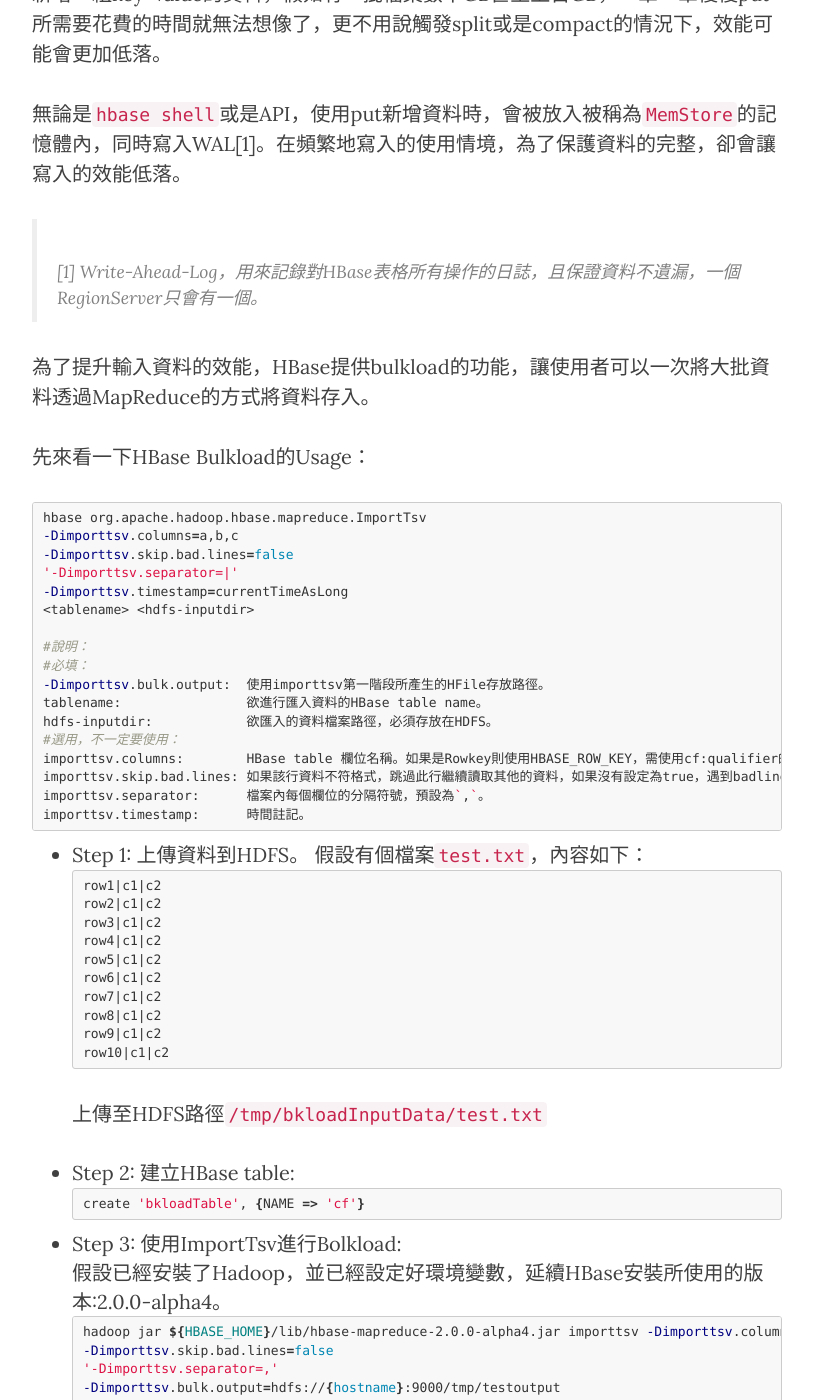
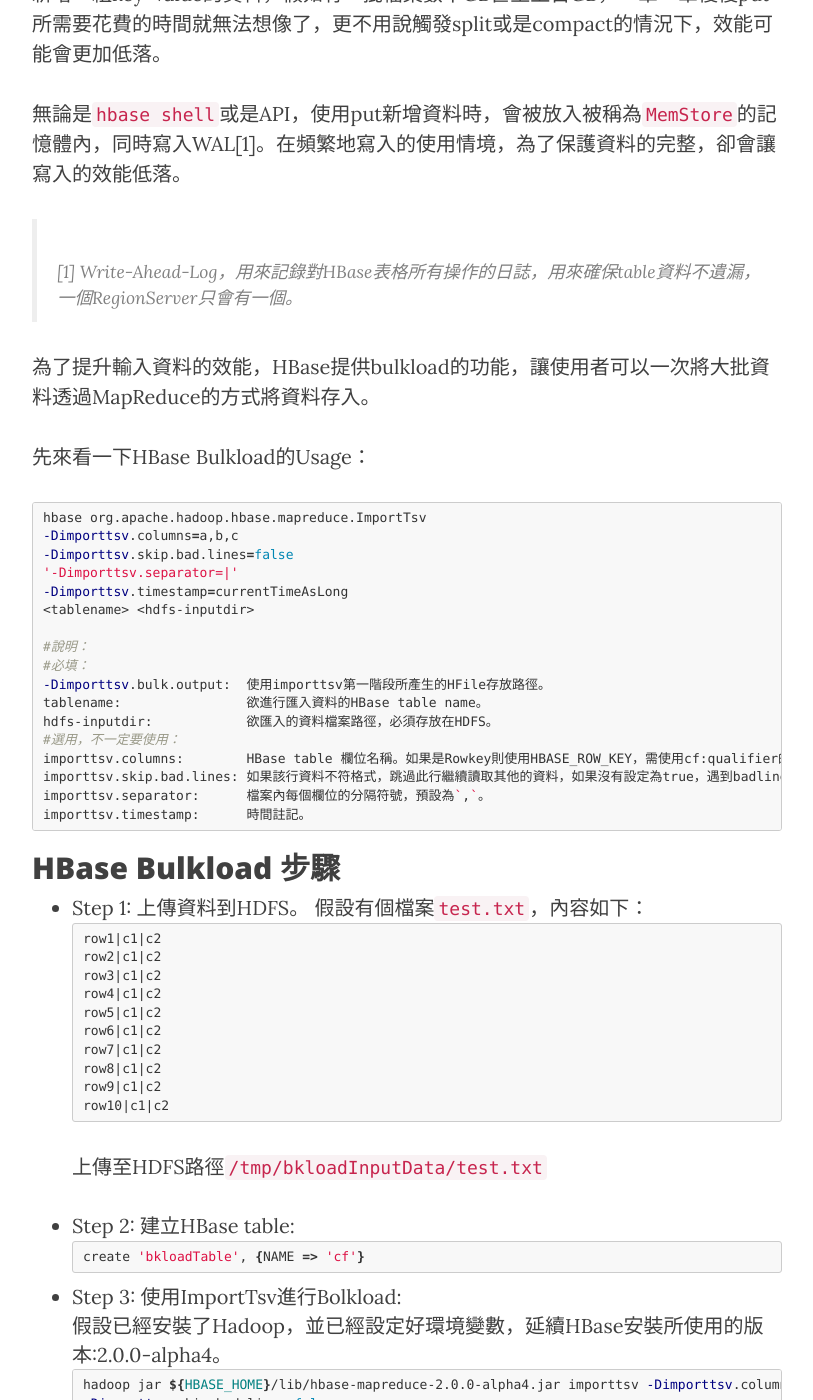
Before and after one commit to mathsigit/blog_page, a Jekyll site: the page built from _posts/2017-12-17-30days-series-13-hbase-bulkload.md, in a window 1280 px wide and 1400 px high, scrolled down 700 px. Shown: the whole window, without its empty margins (233-1046 px from the left). Built offline with Jekyll 4.4.1, drawn with Linux system fonts in a browser that asks for light colours; nearby versions of some CDN libraries.

Commit message:
Editing 30 days series,day 13.

````diff
--- a/_posts/2017-12-17-30days-series-13-hbase-bulkload.md
+++ b/_posts/2017-12-17-30days-series-13-hbase-bulkload.md
@@ -11,7 +11,7 @@ header-img: "img/technical-post-bg.png"
 
 無論是`hbase shell`或是API，使用put新增資料時，會被放入被稱為`MemStore`的記憶體內，同時寫入WAL[1]。在頻繁地寫入的使用情境，為了保護資料的完整，卻會讓寫入的效能低落。
 
->[1] Write-Ahead-Log，用來記錄對HBase表格所有操作的日誌，且保證資料不遺漏，一個RegionServer只會有一個。
+>[1] Write-Ahead-Log，用來記錄對HBase表格所有操作的日誌，用來確保table資料不遺漏，一個RegionServer只會有一個。
 
 為了提升輸入資料的效能，HBase提供bulkload的功能，讓使用者可以一次將大批資料透過MapReduce的方式將資料存入。
 
@@ -35,6 +35,8 @@ importtsv.skip.bad.lines: 如果該行資料不符格式，跳過此行繼續讀
 importtsv.separator:      檔案內每個欄位的分隔符號，預設為`,`。
 importtsv.timestamp:      時間註記。
 ```
+
+## HBase Bulkload 步驟
 
 * Step 1: 上傳資料到HDFS。
 假設有個檔案`test.txt`，內容如下：
````
